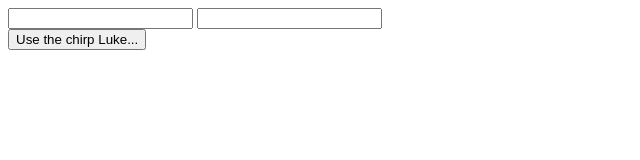
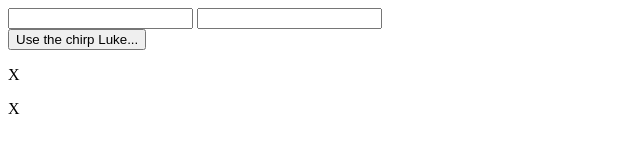
Before and after one commit to AUnderwood9/chirper-express-lab, a website: page client/index.html in a window 1280 px wide. Both pictures are taken after a click on the button "Use the chirp Luke...". Shown: the full height of the page, 0-640 px from the left. Drawn offline with nearby package versions, Linux system fonts and the light colour scheme.

Commit message:
Added some more code to display text from the inputs in the webpage

```diff
--- a/client/app.js
+++ b/client/app.js
@@ -1,6 +1,7 @@
 let nameInput;
 let commentInput;
 let inputBtn;
+let chirpCanvas;
 
 let addNewElement = (elementString, nodeToAppendTo = document.body) => {
     nodeToAppendTo.append(elementString);
@@ -23,12 +24,18 @@ let removeEventHandler = (elementToModify, eventToRemove) => {
 function clickEventHandler(event){
     console.log("name", nameInput.val());
     console.log("comment", commentInput.val());
+    let nameToAdd = $(`<p><span>X</span>        ${nameInput.val()}</p>`);
+    let commentToAdd = $(`<p><span>X</span>     ${commentInput.val()}</p>`);
+
+    addNewElement(nameToAdd, chirpCanvas);
+    addNewElement(commentToAdd, chirpCanvas);
 }
 
 $(document).ready(() => {
     nameInput = $("#name-input");
     commentInput = $("#comment-input");
     inputBtn = $("#btn-input");
+    chirpCanvas = $("#chirps-canvas");
     // console.log("Lets go!");
     // console.log(nameInput, commentInput, inputBtn);
 
--- a/client/index.html
+++ b/client/index.html
@@ -15,6 +15,10 @@
     </form>
         <button id="btn-input">Use the chirp Luke...</button>
 
+    <div id="chirps-canvas">
+
+    </div>
+
     <script
     src="http://code.jquery.com/jquery-3.3.1.min.js"
     integrity="sha256-FgpCb/KJQlLNfOu91ta32o/NMZxltwRo8QtmkMRdAu8="
```
Also changed, not shown: 1 other file.
